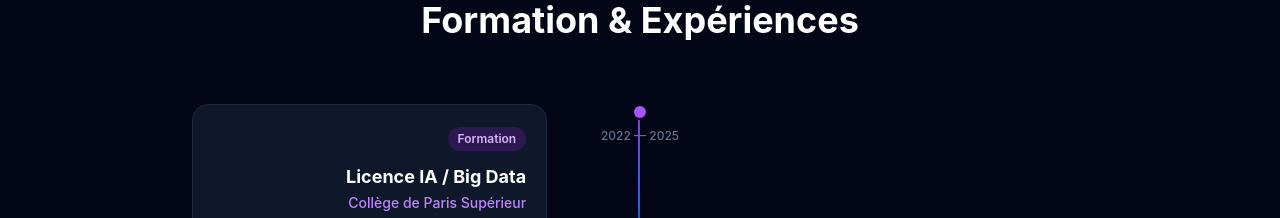
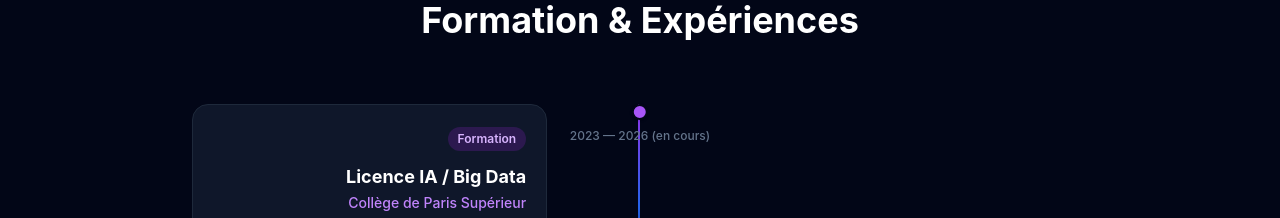
Before and after one commit to jojo-AK/jojo-AK.github.io, a Next.js app: page / in a window 1280 px wide. Shown: the part 1840-2058 px from the top of the page. Built offline with nearby package versions, Linux system fonts and the light colour scheme.

Commit message:
mise à jour de la période de la licence (2023-2026, en cours)

```diff
--- a/src/data/timeline.ts
+++ b/src/data/timeline.ts
@@ -11,9 +11,9 @@ export interface TimelineItem {
 
 export const timeline: TimelineItem[] = [
   {
-    year: "2022 — 2025",
+    year: "2023 — 2026 (en cours)",
     titleFr: "Licence IA / Big Data",
-    titleEn: "Bachelor's in AI / Big Data",
+    titleEn: "Bachelor's in AI / Big Data (ongoing)",
     placeFr: "Collège de Paris Supérieur",
     placeEn: "Collège de Paris Supérieur",
     descriptionFr:
```
